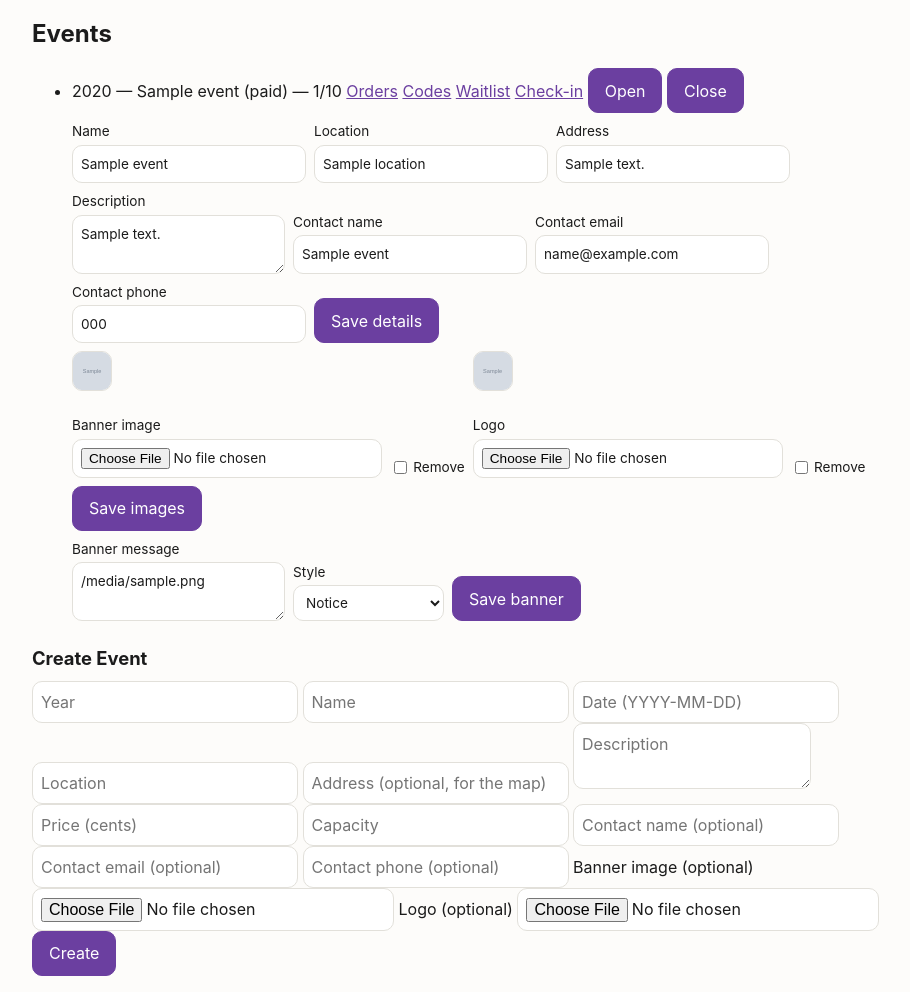
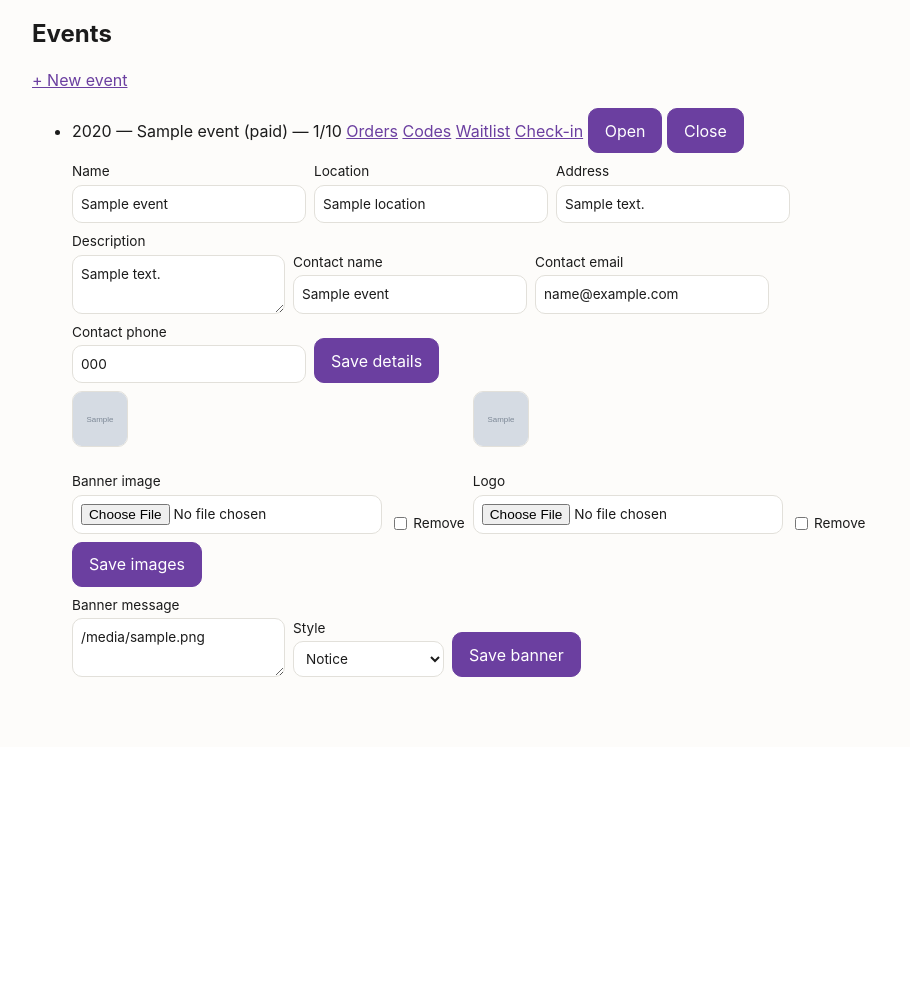
Before and after one commit to jtgraves/jesters_rodeo, a FastAPI app: template app/templates/admin/events.html in a window 1280 px wide. Shown: the part 53-1045 px from the top of the page, without its empty margins (174-1084 px from the left). After the commit the page ends 730 px from the top, so only its background shows below. Run offline with FastAPI, Linux system fonts and the light colour scheme; the template is opened without the code that fills it: most values are stand-ins (such as "Sample title", 1, 10 or a date in 2020); grey boxes marked "Sample" are stand-in pictures; parts of the project's set-up code (start-up, migrations or seed data) failed here and were passed over; some libraries are stand-ins or nearby versions.

Commit message:
Separate event creation onto its own page; fix stale-CSS thumbnails
Event creation moves from a form at the bottom of the /admin/events
list to its own /admin/events/new page, reachable via a "+ New event"
link. create_event's validation-error paths re-render the new page so
a rejected submission (image too big, year already exists) keeps the
admin on the create form with the error.

The image previews on the event list were already styled as 40x40
thumbnails, but the <link> to style.css carried no cache key, so a
browser holding an older stylesheet would keep showing them full
size. Add a content-hash cache-buster (?v=<sha1 of style.css>) via a
shared app.templating module, so any CSS change actually reaches
browsers on the next deploy. Bump the thumbnail to 56px and pin it
with !important + max-* as belt-and-suspenders against any older
cascade.

app.templating also de-duplicates the Jinja2Templates(...) instance
that public.py and admin.py each constructed separately.

Co-Authored-By: Claude Sonnet 5 <noreply@anthropic.com>
Claude-Session: https://claude.ai/code/session_01B1auem8sDWD6t1fu4RJSFK

```diff
--- a/app/routes/public.py
+++ b/app/routes/public.py
@@ -10,7 +10,6 @@ import stripe
 from botocore.exceptions import ClientError
 from fastapi import APIRouter, Form, Request
 from fastapi.responses import RedirectResponse
-from fastapi.templating import Jinja2Templates
 
 from app.config import settings
 from app.db import DISCOUNT_CODES, EVENTS, ORDERS, WAITLIST, paginate
@@ -21,11 +20,11 @@ from app.pricing import (
     validate_discount_code,
     validate_quantity,
 )
+from app.templating import templates
 
 logger = logging.getLogger(__name__)
 stripe.api_key = settings.stripe_secret_key
 router = APIRouter()
-templates = Jinja2Templates(directory="app/templates")
 
 # Stripe requires checkout session `expires_at` to be at least 30 minutes out;
 # 35 leaves room for clock skew. The cleanup job in Task 11 uses a *longer*
--- a/app/static/style.css
+++ b/app/static/style.css
@@ -312,8 +312,10 @@ th, td {
      width in practice, which could be far larger than intended. flex-shrink:0
      stops the compact inline form from squeezing it in a tight row. */
   display: block;
-  width: 40px;
-  height: 40px;
+  width: 56px !important;
+  height: 56px !important;
+  max-width: 56px;
+  max-height: 56px;
   flex-shrink: 0;
   object-fit: cover;
   border-radius: var(--radius);
--- a/app/templates/admin/events.html
+++ b/app/templates/admin/events.html
@@ -2,6 +2,7 @@
 {% block content %}
 <h1>Events</h1>
 {% if error %}<p class="error" role="alert">{{ error }}</p>{% endif %}
+<p><a href="/admin/events/new">+ New event</a></p>
 <ul>
 {% for e in events %}
   <li>{{ e.year }} — {{ e.name }} ({{ e.status }}) — {{ e.tickets_sold_count }}/{{ e.capacity }}
@@ -47,21 +48,4 @@
   </li>
 {% endfor %}
 </ul>
-<h2>Create Event</h2>
-<form method="post" action="/admin/events" enctype="multipart/form-data">
-  <input name="year" placeholder="Year" required>
-  <input name="name" placeholder="Name" required>
-  <input name="date" placeholder="Date (YYYY-MM-DD)" required>
-  <input name="location" placeholder="Location" required>
-  <input name="address" placeholder="Address (optional, for the map)">
-  <textarea name="description" placeholder="Description" required></textarea>
-  <input name="ticket_price_cents" placeholder="Price (cents)" required>
-  <input name="capacity" placeholder="Capacity" required>
-  <input name="contact_name" placeholder="Contact name (optional)">
-  <input type="email" name="contact_email" placeholder="Contact email (optional)">
-  <input type="tel" name="contact_phone" placeholder="Contact phone (optional)">
-  <label>Banner image (optional) <input type="file" name="banner_image" accept="image/jpeg,image/png,image/gif,image/webp"></label>
-  <label>Logo (optional) <input type="file" name="logo_image" accept="image/jpeg,image/png,image/gif,image/webp"></label>
-  <button type="submit">Create</button>
-</form>
 {% endblock %}
--- a/app/templates/base.html
+++ b/app/templates/base.html
@@ -4,7 +4,7 @@
 <meta charset="utf-8">
 <meta name="viewport" content="width=device-width, initial-scale=1">
 <title>{% block title %}Jester's Rodeo{% endblock %}</title>
-<link rel="stylesheet" href="/static/style.css">
+<link rel="stylesheet" href="/static/style.css?v={{ static_version }}">
 </head>
 <body class="{% block body_class %}{% endblock %}">
 {% block nav %}{% endblock %}
```
Also changed, not shown: app/routes/admin.py (+14 -4 lines), app/templates/admin/event_new.html (added, +22 -0 lines), app/templating.py (added, +15 -0 lines), tests/test_admin_routes.py (+14 -0 lines).
